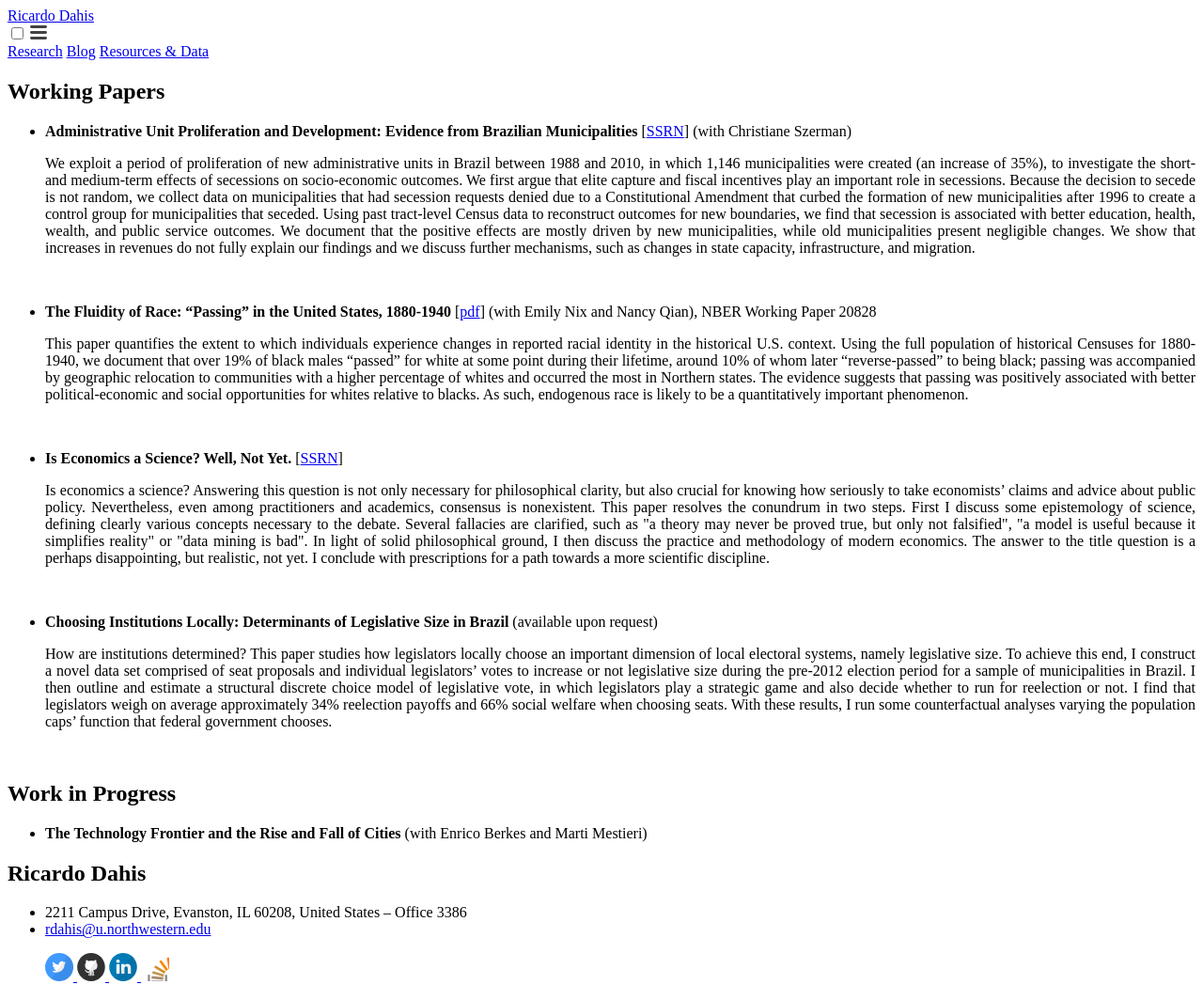
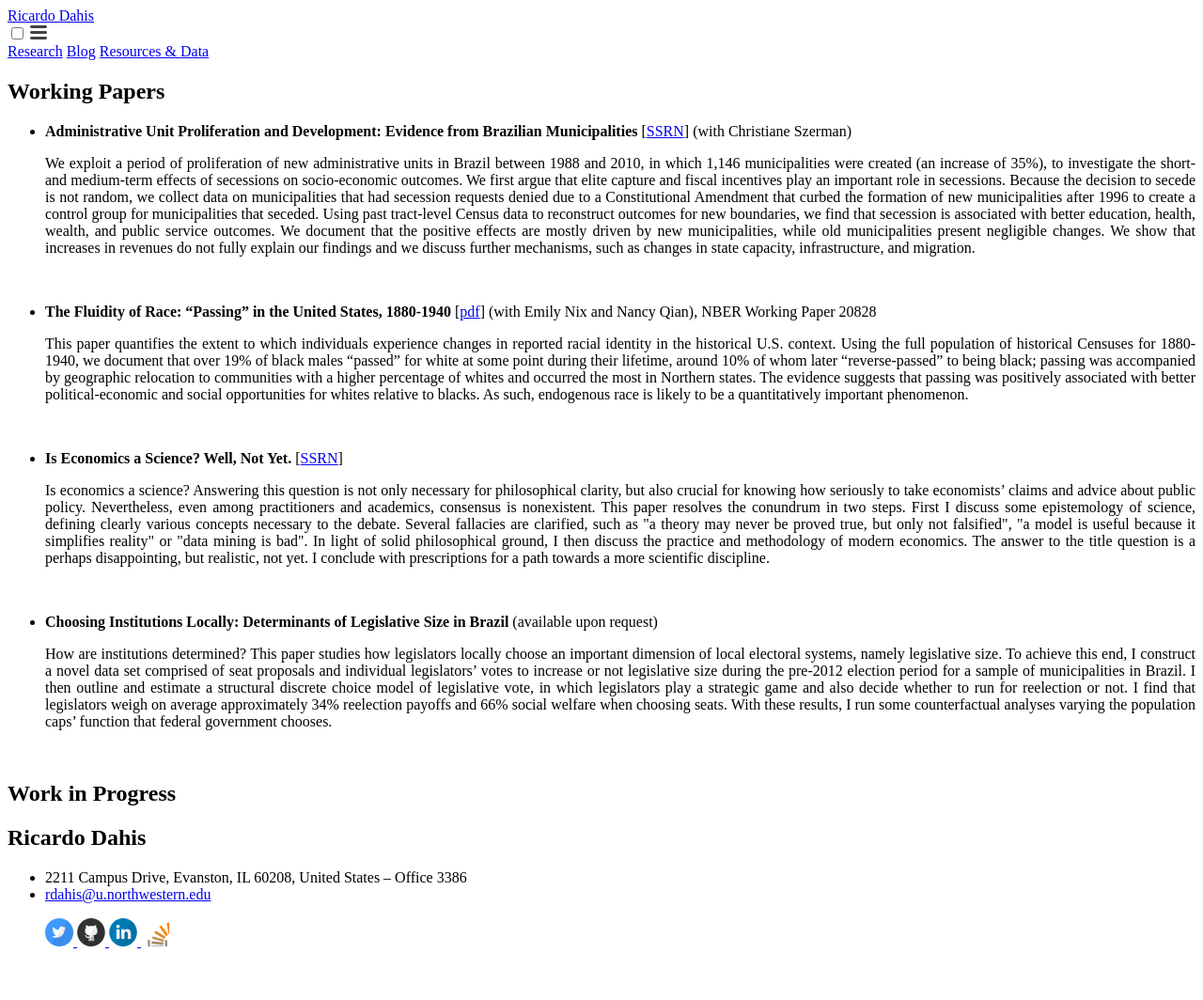
Before and after one commit to rdahis/rdahis.github.io, a Jekyll site: the page built from 1-research.md, in a window 1280 px wide. Shown: the whole page at 94% size. Built offline with Jekyll 4.4.1, drawn with Linux system fonts in a browser that asks for light colours; a script that is not in the unit is left out; after the commit the page ends 1027 px from its top, so only the background shows below that.

Commit message:
Updates work in progress.

```diff
--- a/1-research.md
+++ b/1-research.md
@@ -28,5 +28,3 @@ permalink: /research/
 <br>
 
 # Work in Progress
-
-- **The Technology Frontier and the Rise and Fall of Cities** (with Enrico Berkes and Marti Mestieri)
```
